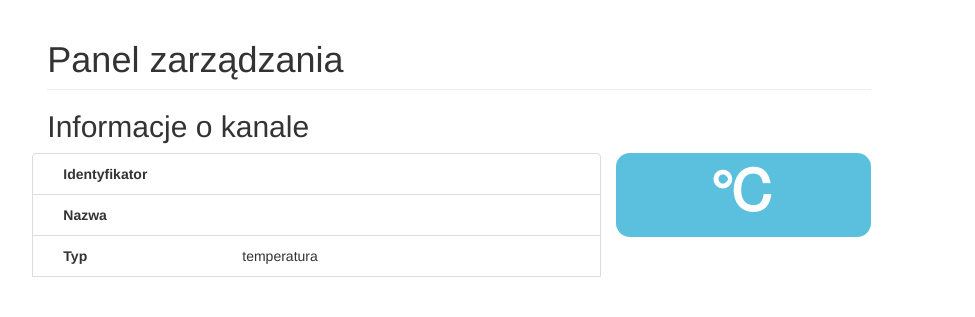
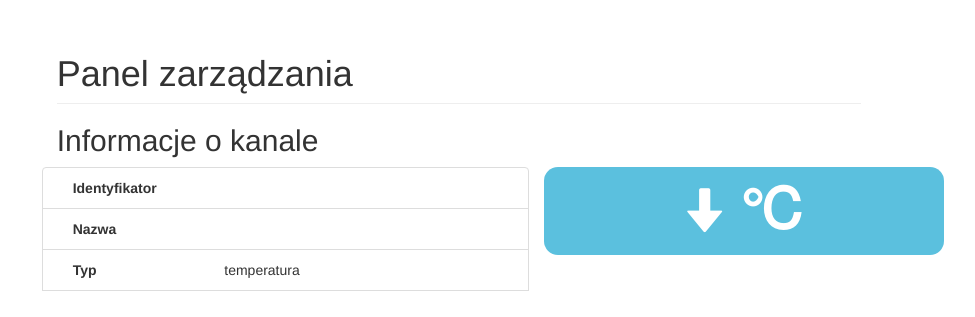
Before and after one commit to darksv/Dashboard, a Flask app: page /channel/1 in a window 1280 px wide. Shown: the top 317 px of the page, without its empty margins (181-1156 px from the left). Run offline with Flask 2, Linux system fonts and the light colour scheme; data that the repository does not hold is empty; some libraries are stand-ins or nearby versions.

Commit message:
make templates more responsive

```diff
--- a/app/static/css/style.css
+++ b/app/static/css/style.css
@@ -1,9 +1,22 @@
-#temperature_value {
-    width: 100%;
+body {
+    margin: 1em;
+}
+
+.temperature_indicator {
+    margin: auto;
+    width: 400px;
     height: 100%;
     text-align: center;
     font-size: 4em;
     display: block;
+}
+
+.temperature_indicator span {
+    vertical-align: middle;
+}
+
+.temperature_indicator span.glyphicon {
+    font-size: 0.8em;
 }
 
 .temperature:after {
--- a/app/templates/channel_details.html
+++ b/app/templates/channel_details.html
@@ -2,12 +2,12 @@
 {% block body %}
 <div class="container-fluid">
     <div class="row">
-        <div class="col-sm-9 col-sm-offset-3 col-md-8 col-md-offset-2 main">
+        <div class="col-md-12 col-lg-8 col-lg-offset-2">
             <h1 class="page-header">Panel zarządzania</h1>
 
             <h2 class="sub-header">Informacje o kanale</h2>
             <div class="row">
-                <div class="col-md-8">
+                <div class="col-md-7">
                     <ul class="list-group info">
                         <li class="list-group-item row">
                             <div class="col-md-4">Identyfikator</div>
@@ -37,8 +37,11 @@
                         </li>
                     </ul>
                 </div>
-                <div class="col-md-4 hidden-sm hidden-xs">
-                    <span id="temperature_value" class="label label-info temperature" title="{{ channel['value_updated'] }}">{{ channel['value'] }}</span>
+                <div class="col-md-5 hidden-sm hidden-xs">
+                    <div class="label label-info temperature_indicator">
+                        <span class="glyphicon glyphicon-arrow-down"></span>
+                        <span id="temperature_value" class="temperature" title="{{ channel['value_updated'] }}">{{ channel['value'] }}</span>
+                    </div>
                 </div>
             </div>
 
```
